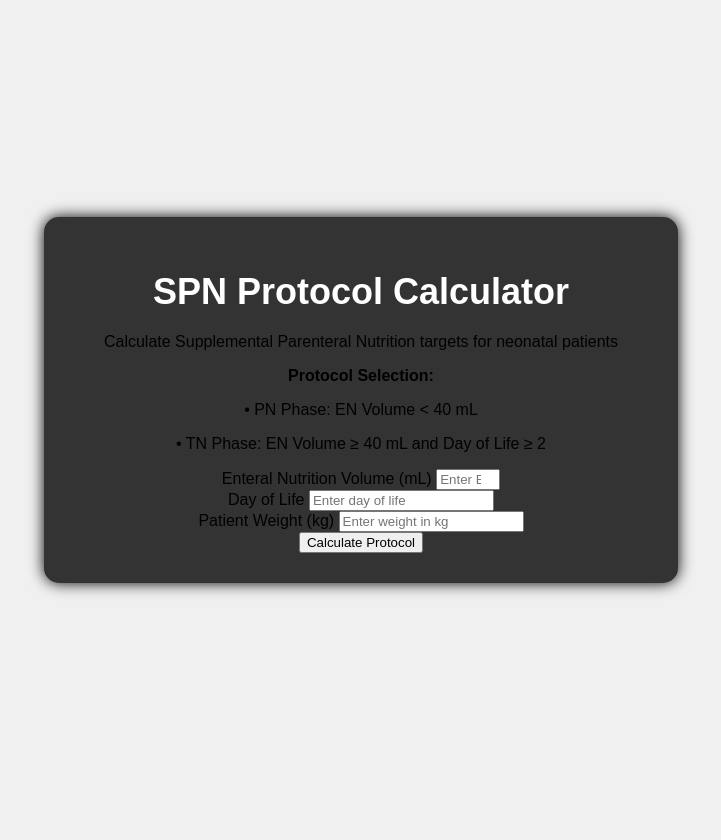
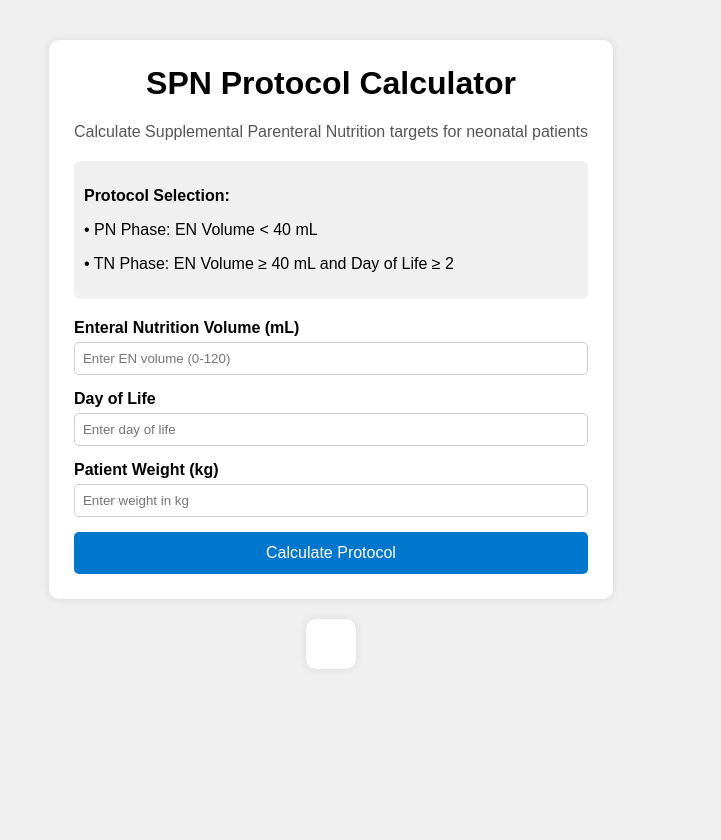
Before and after one commit to HughFhn/preterm-nutrition-protocol, a Flask app: page / in a window 1280 px wide. Shown: the whole page, without its empty margins (309-1030 px from the left). Before the commit the page ends 595 px from the top, so only its background shows below. Run offline with Flask 3, Linux system fonts and the light colour scheme.

```diff
--- a/static/style.css
+++ b/static/style.css
@@ -1,38 +1,105 @@
 body {
-   font-family: Arial, sans-serif;
-   background-color: #f0f0f0;
     display: flex;
     justify-content: center;
-   align-items: center;
-   height: 100vh;
+    align-items: flex-start; /* align at top to prevent overflow */
+    min-height: 100vh;
+    background-color: #f0f0f0;
     margin: 0;
+    font-family: Arial, sans-serif;
+    padding-top: 40px;
 }
 
-.calculator {
+.container {
     width: 100%;
-   max-width: 600px;
-   background-color: #333;
-   padding: 30px;
-   border-radius: 15px;
-   box-shadow: 0px 0px 15px 0px #000;
+    max-width: 45%;
+    display: flex;
+    flex-direction: column;
+    align-items: center;
+    gap: 20px;
+}
+
+/* Calculator & Output */
+.calculator,
+.output {
+    width: max-content;
+    background-color: white;
+    padding: 25px;
+    border-radius: 10px;
+    box-shadow: 0 0 10px rgba(0,0,0,0.1);
+}
+
+h1 {
+    margin-top: 0;
     text-align: center;
 }
 
-h1 {
-   color: #fff;
+.subtitle {
+    text-align: center;
     margin-bottom: 20px;
-   font-size: 36px;
+    color: #555;
 }
 
-#display {
+.info-box {
+    background: rgba(182,182,182,0.2);
+    padding: 10px;
+    border-radius: 6px;
+    margin-bottom: 20px;
+}
+
+.error {
+    color: red;
+    margin-bottom: 15px;
+}
+
+form .form-group {
+    margin-bottom: 15px;
+    display: flex;
+    flex-direction: column;
+}
+
+label {
+    margin-bottom: 5px;
+    font-weight: bold;
+}
+
+input[type="number"] {
+    padding: 8px;
+    border-radius: 5px;
+    border: 1px solid #ccc;
+}
+
+button.button {
+    padding: 12px;
     width: 100%;
-   height: 80px;
-   font-size: 36px;
-   text-align: right;
+    border-radius: 5px;
+    border: none;
+    background-color: #0077cc;
+    color: white;
+    font-size: 16px;
+    cursor: pointer;
+}
+
+button.button:hover {
+    background-color: #005fa3;
+}
+
+/* Output Card */
+.card {
+    width: 100%;
+}
+
+.output-card {
+    background: #f9f9f9;
     padding: 15px;
-   margin-bottom: 20px;
-   border-radius: 10px;
-   border: none;
-   background-color: #222;
-   color: #fff;
+    border-radius: 6px;
 }
+
+.output-title {
+    font-weight: bold;
+    margin-bottom: 10px;
+}
+
+pre {
+    white-space: pre-wrap;
+    word-wrap: break-word;
+}
--- a/templates/index.html
+++ b/templates/index.html
@@ -40,10 +40,11 @@
                     <input type="number" id="weight" name="weight" required min="0.1" step="0.01" placeholder="Enter weight in kg">
                 </div>
 
-                <button type="submit" class="btn">Calculate Protocol</button>
+                <button type="submit" class="button">Calculate Protocol</button>
             </form>
         </div>
 
+        <div class="output">
         {% if output %}
         <div class="card">
             <div class="output-card">
@@ -52,6 +53,7 @@
             </div>
         </div>
         {% endif %}
+        </div>
     </div>
 </body>
 </html>
```
Lines whose indentation alone changed are shown as unchanged.
